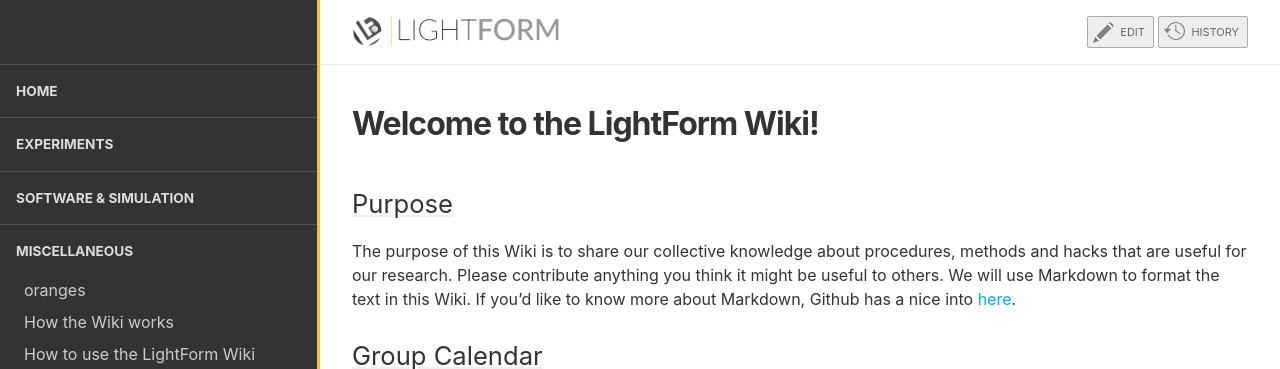
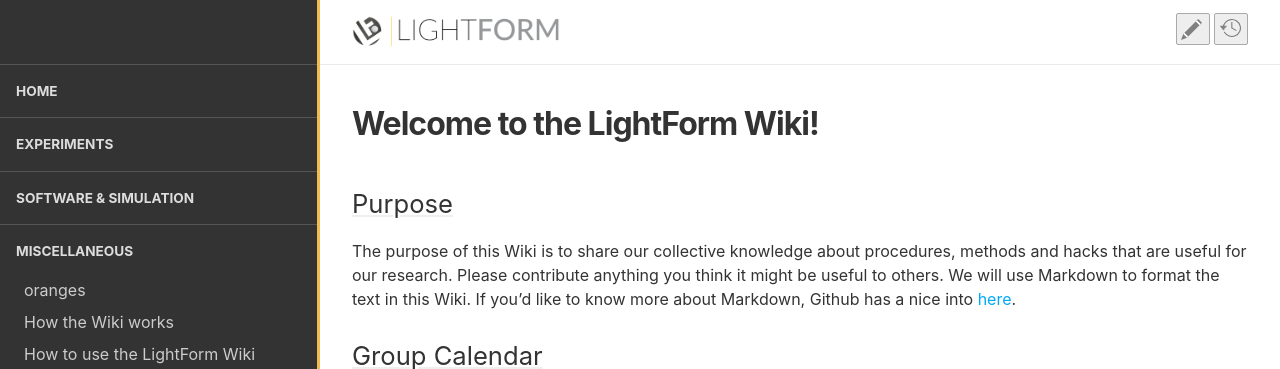
Before and after one commit to test-aplowman/test-aplowman.github.io, a Jekyll site: the page built from index.md, in a window 1280 px wide and 1094 px high, cut to the strip 0-369 px from the top of the window. Built offline with Jekyll 4.4.1, drawn with Linux system fonts in a browser that asks for light colours.

Commit message:
positioning

```diff
--- a/_includes/page_header.html
+++ b/_includes/page_header.html
@@ -13,9 +13,11 @@
         <a href="/"><img class="header-logo"
                 src="{{ '/assets/images/site/lightform-logo.png' | prepend: site.baseurl | prepend: site.url }}"></a>
         <div class="page-manage-buttons">
-            <a href="{{ prose_url }}" class="edit-page-button" title="Edit this page on Prose.IO">edit</a>
+            <a href="{{ prose_url }}" class="edit-page-button" title="Edit this page on Prose.IO"><span
+                    class="page-manage-button-text">edit</span></a>
             <a href="{{ history_url }}" class="page-history-button"
-                title="View the commit history of this page on GitHib">history</a>
+                title="View the commit history of this page on GitHib"><span
+                    class="page-manage-button-text">history</span></a>
         </div>
     </div>
 </div>
--- a/_sass/layout.scss
+++ b/_sass/layout.scss
@@ -1,5 +1,6 @@
 $sidebar-width: 20rem;
-$content-margin-large: 2rem;
+$content-margin-large: 3rem;
+$content-margin-medium: 2rem;
 $content-margin-small: 1rem;
 $header-height: 4rem;
 
@@ -316,7 +317,7 @@ ul.inline-toc li {
 
 article.main {
     height: 100%;
-    padding: 0 1rem;
+    padding: 0 $content-margin-small;
 }
 
 p {
@@ -358,17 +359,26 @@ a.edit-page-button, a.page-history-button {
     background-color: #eee;
     background-size: 1.3rem;
     background-position: 0.3rem 0.3rem;
-    padding-left: 2rem;
 }
 
 .page-manage-buttons {
     position: absolute;
-    right: 3rem;
+    right: $content-margin-small;
     margin:0;
 }
+
+.page-manage-buttons a {
+    height: 1rem;
+    padding-left: 1.5rem;
+}
+
 a.add-exp-button:hover, a.edit-page-button:hover, a.page-history-button:hover {
     text-decoration: initial;
     background-color: #ddd;
+}
+
+.page-manage-button-text {
+    display: none;
 }
 
 @media only screen and (min-width: 30rem) {
@@ -393,7 +403,7 @@ a.add-exp-button:hover, a.edit-page-button:hover, a.page-history-button:hover {
 @media only screen and (min-width: 60rem) {
 
     article.main {
-        padding: 0 2rem 2rem 2rem;
+        padding: 0 2rem 2rem $content-margin-medium;
     }
 
     .sidebar-wrap {
@@ -414,10 +424,10 @@ a.add-exp-button:hover, a.edit-page-button:hover, a.page-history-button:hover {
 
     .page-header-content {
         justify-content: left;
-        margin-left: $content-margin-large;
+        margin-left: $content-margin-medium;
     }
     .page-manage-buttons {
-        right: $content-margin-large;
+        right: $content-margin-medium;
     }
 
     .article-content {
@@ -434,6 +444,16 @@ a.add-exp-button:hover, a.edit-page-button:hover, a.page-history-button:hover {
 }
 
 @media only screen and (min-width: 90rem) {
+
+    .page-manage-button-text {
+        display: inline;
+    }
+
+    .page-manage-buttons a {
+        padding-left: 2rem;
+    }
+
+
     article.main {
         display: grid;
         grid-template-rows: max-content auto;
@@ -441,7 +461,7 @@ a.add-exp-button:hover, a.edit-page-button:hover, a.page-history-button:hover {
         grid-template-areas:
         "article-header article-border . "
         "article-content article-border article-toc";
-        padding-left: 3rem;
+        padding-left: $content-margin-large;
         padding-right: 0;
     }
 
@@ -455,10 +475,10 @@ a.add-exp-button:hover, a.edit-page-button:hover, a.page-history-button:hover {
     }
 
     .page-header-content {
-        margin-left: 3rem;
+        margin-left: $content-margin-large;
     }
     .page-manage-buttons {
-        right: 3rem;
+        right: $content-margin-large;
     }
 
     .article-header {
```
